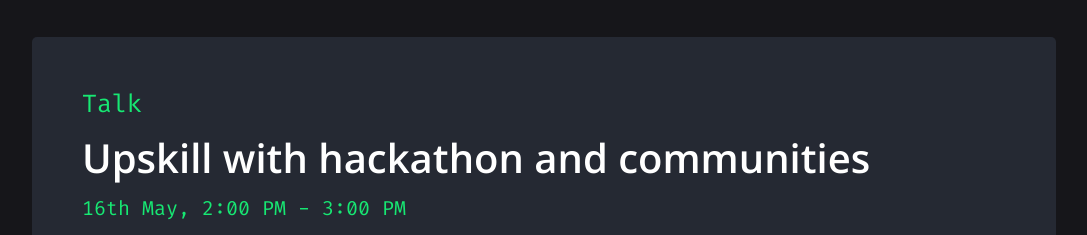
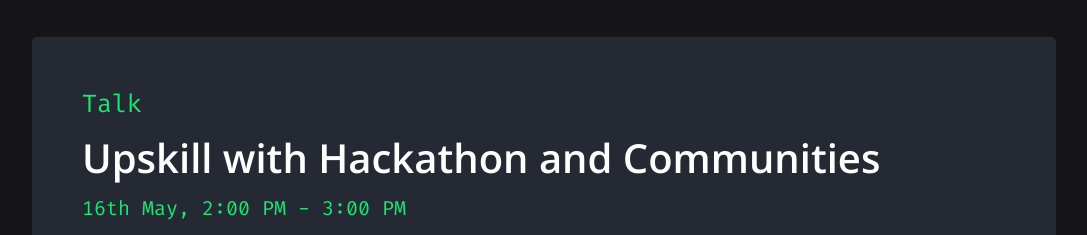
Before and after one commit to so-sc/devhost, a Gatsby site: page / in a window 1280 px wide. Shown: the part 5000-5235 px from the top of the page, without its empty margins (96-1183 px from the left). Built offline with nearby package versions, Linux system fonts and the light colour scheme; Gatsby itself is replaced by a stand-in of ours; a web font is replaced by a local one.

Commit message:
Capitalized letters

```diff
--- a/src/components/events/events.js
+++ b/src/components/events/events.js
@@ -97,7 +97,7 @@ const Events = () => {
 
           <ScrollAnimation animateIn="fadeIn">
             <EventCard
-              title="Upskill with hackathon and communities"
+              title="Upskill with Hackathon and Communities"
               type="Talk"
               speaker="Siddhart Dayalwal"
               speakerImage={data.siddharth.childImageSharp.fluid}
```
